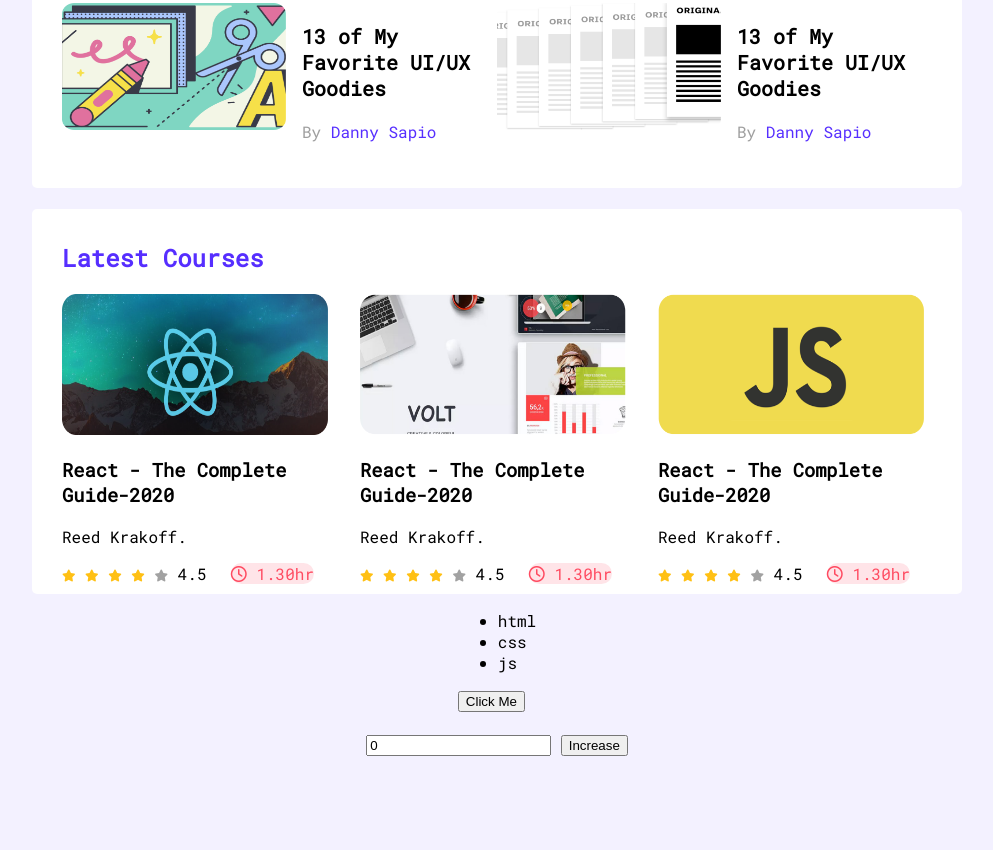
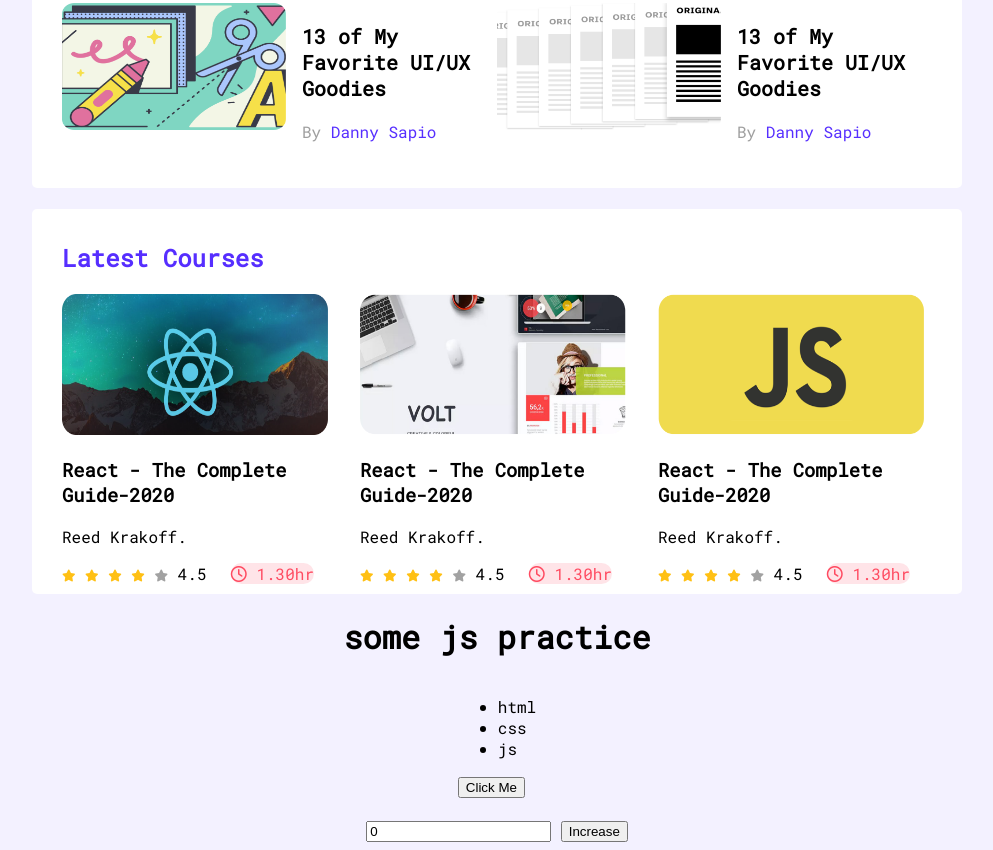
Before and after one commit to noormohammad20/leader-board-css3, a plain HTML site: page index.html in a window 1280 px wide. Shown: the part 556-1406 px from the top of the page, without its empty margins (143-1136 px from the left). Before the commit the page ends 1320 px from the top, so only its background shows below. Drawn offline with Linux system fonts and the light colour scheme; a web font is replaced by a local one.

Commit message:
added h1

```diff
--- a/index.html
+++ b/index.html
@@ -194,6 +194,7 @@
 
         </section>
         <!-- practice section  -->
+        <h1>some js practice</h1>
         <div>
             <ul id="ul">
                 <li>html</li>
```
